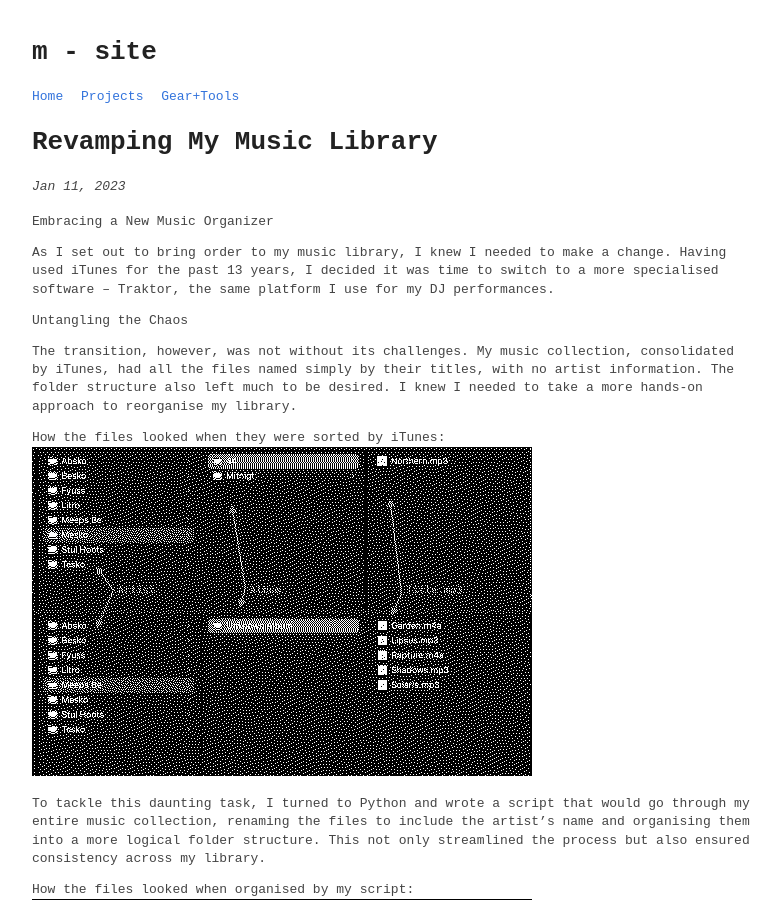
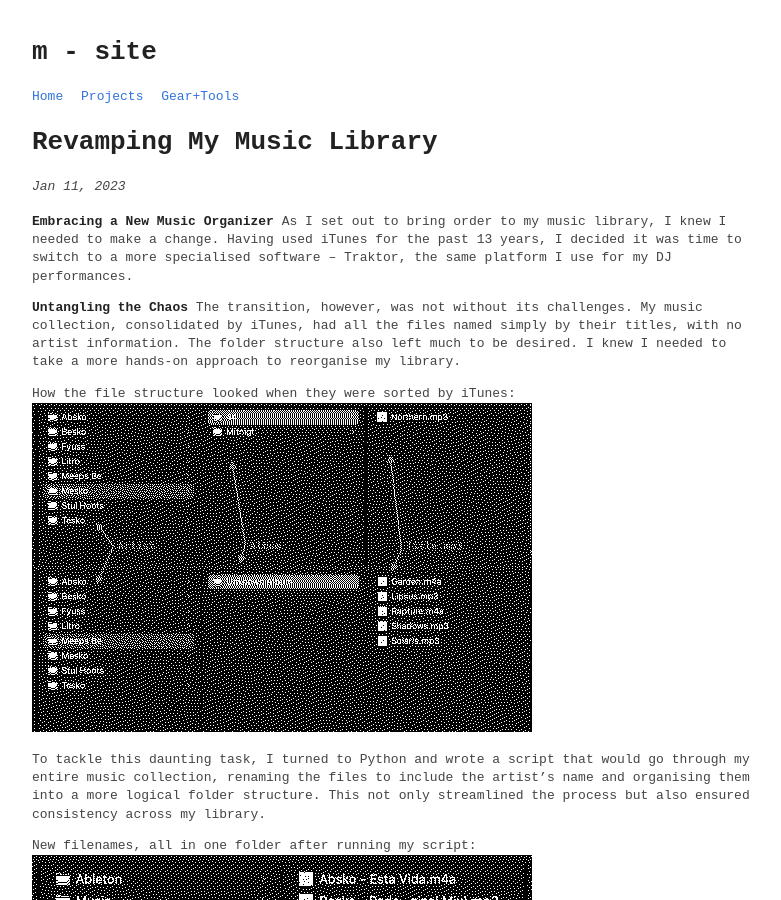
Before and after one commit to matis-io/matis-io.github.io, a Jekyll site: the page built from _posts/2023-01-11-Revamping_My_Music_Library.md, in a window 1280 px wide and 900 px high. Shown: the whole window, without its empty margins (248-1029 px from the left). Built offline with Jekyll 4.4.1, drawn with Linux system fonts in a browser that asks for light colours.

Commit message:
Post edits

```diff
--- a/_posts/2023-01-11-Revamping_My_Music_Library.md
+++ b/_posts/2023-01-11-Revamping_My_Music_Library.md
@@ -5,26 +5,23 @@ date:   2023-01-11
 tags: [music, tech]
 ---
 
-Embracing a New Music Organizer
-
+**Embracing a New Music Organizer**
 As I set out to bring order to my music library, I knew I needed to make a change. Having used iTunes for the past 13 years, I decided it was time to switch to a more specialised software – Traktor, the same platform I use for my DJ performances.
 
-Untangling the Chaos
-
+**Untangling the Chaos**
 The transition, however, was not without its challenges. My music collection, consolidated by iTunes, had all the files named simply by their titles, with no artist information. The folder structure also left much to be desired. I knew I needed to take a more hands-on approach to reorganise my library.
 
-How the files looked when they were sorted by iTunes:
+How the file structure looked when they were sorted by iTunes:
 ![iTunes Library](/images/library_itunes.png)
 
 To tackle this daunting task, I turned to Python and wrote a script that would go through my entire music collection, renaming the files to include the artist's name and organising them into a more logical folder structure. This not only streamlined the process but also ensured consistency across my library.
 
-How the files looked when organised by my script:
+New filenames, all in one folder after running my script:
 ![New Library](/images/library_now.png)
 
 I named my script MdCR (aka Music deConsolidator) and published it to my [GitHub](https://github.com/matis-io/MdCR){:target="\_blank"} page where you can see it in action and read more about it.
 
-Integrating with Traktor
-
+**Integrating with Traktor**
 With the files now properly named and organised, I pointed Traktor to my newly created music folder and let it import and analyse the collection. I also had to export individual playlists from iTunes and import them into Traktor, but this step was relatively straightforward.
 To take my library management to the next level, I decided to run my music through a free and open-source software called MusicBrainz Picard. This tool helped me fill in any missing ID3 data, ensuring that each track had comprehensive metadata, making it easier to navigate and manage my collection.
 
```
Also changed, not shown: _posts/2019-09-04-DualShock_as_Instrument.md (+7 -7 lines), _posts/2023-03-24-My_Music_Studio.md (+3 -3 lines), _posts/2023-09-03-Reviving_an_Old_iPod_Touch.md (+5 -8 lines).
